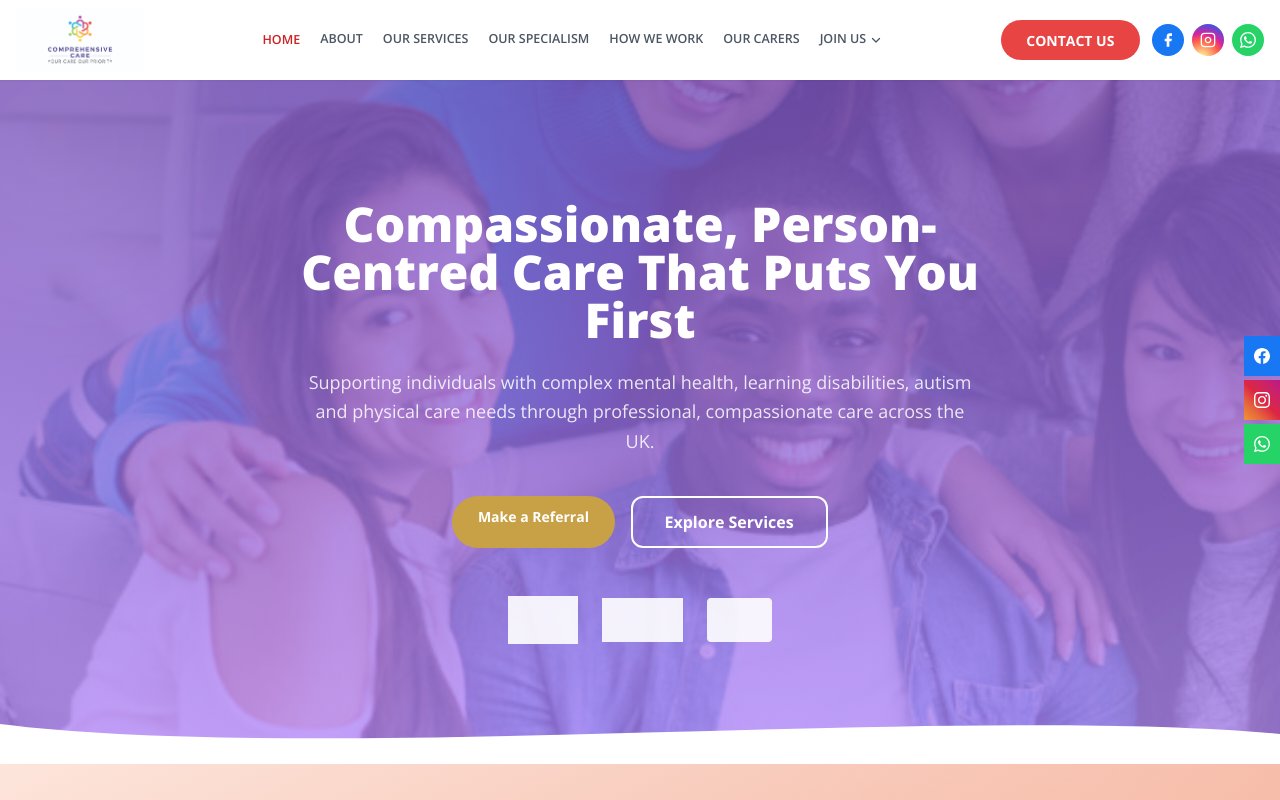
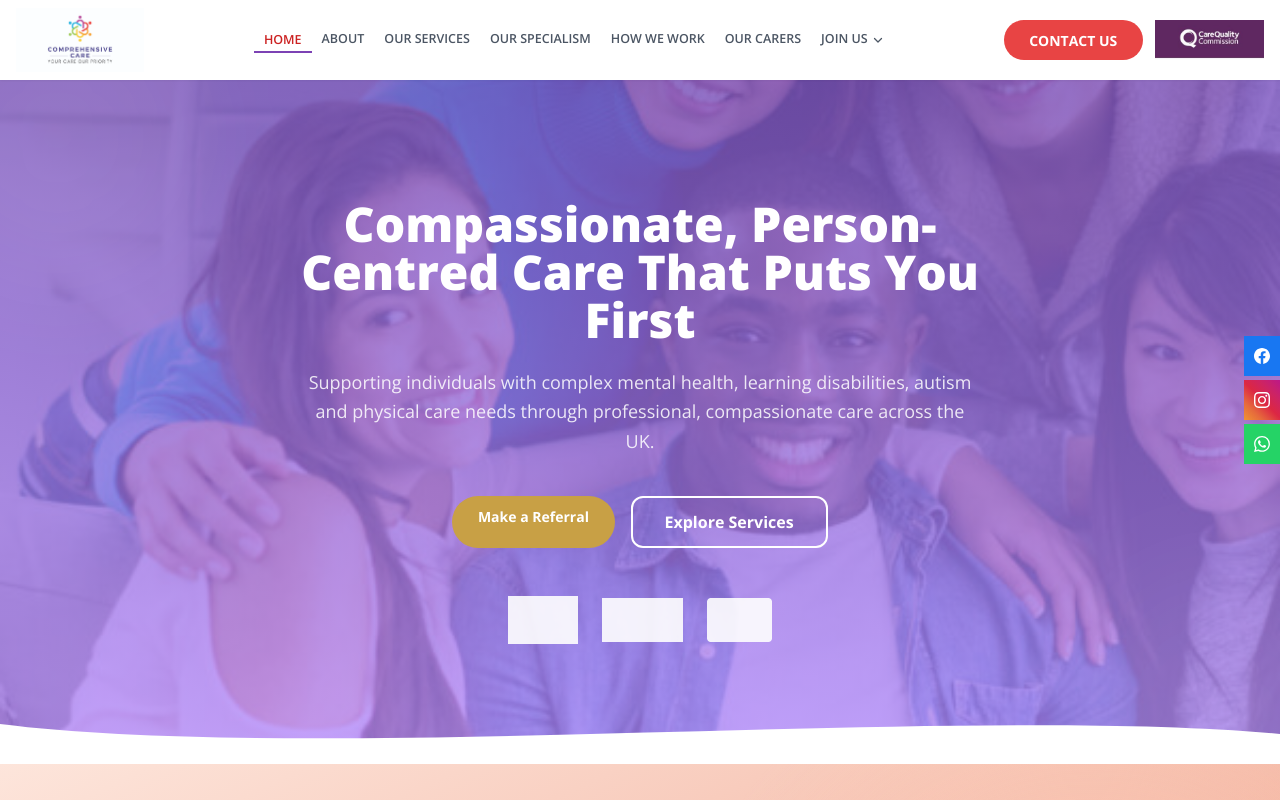
Before and after one commit to seunjoe999/healthark, a React (Vite) app in the folder website/: page / in a window 1280 px wide. Shown: the top 800 px of the page. Built offline with nearby package versions, Linux system fonts and the light colour scheme; the HTML template or start-up script is replaced by a standard one; a web font is replaced by a local one.

Commit message:
Fix purple underline CSS order; replace social icons with CQC logo in navbar

```diff
--- a/website/src/components/Navbar.tsx
+++ b/website/src/components/Navbar.tsx
@@ -122,26 +122,7 @@ export default function Navbar() {
             <Link to="/contact-us" className="hidden lg:block btn-red text-[13px] whitespace-nowrap">
               CONTACT US
             </Link>
-            <div className="hidden lg:flex items-center gap-2">
-              {/* Facebook */}
-              <a href="https://facebook.com" target="_blank" rel="noreferrer"
-                className="w-8 h-8 rounded-full flex items-center justify-center transition-opacity hover:opacity-80"
-                style={{ background: '#1877F2' }}>
-                <svg className="w-4 h-4" fill="white" viewBox="0 0 24 24"><path d="M18 2h-3a5 5 0 00-5 5v3H7v4h3v8h4v-8h3l1-4h-4V7a1 1 0 011-1h3z"/></svg>
-              </a>
-              {/* Instagram */}
-              <a href="https://instagram.com" target="_blank" rel="noreferrer"
-                className="w-8 h-8 rounded-full flex items-center justify-center transition-opacity hover:opacity-80"
-                style={{ background: 'radial-gradient(circle at 30% 107%, #fdf497 0%, #fdf497 5%, #fd5949 45%, #d6249f 60%, #285AEB 90%)' }}>
-                <svg className="w-4 h-4" fill="none" stroke="white" strokeWidth={2} viewBox="0 0 24 24"><rect x="2" y="2" width="20" height="20" rx="5" ry="5"/><path d="M16 11.37A4 4 0 1112.63 8 4 4 0 0116 11.37z"/><line x1="17.5" y1="6.5" x2="17.51" y2="6.5"/></svg>
-              </a>
-              {/* WhatsApp */}
-              <a href="https://wa.me/441616676030" target="_blank" rel="noreferrer"
-                className="w-8 h-8 rounded-full flex items-center justify-center transition-opacity hover:opacity-80"
-                style={{ background: '#25D366' }}>
-                <svg className="w-4 h-4" fill="white" viewBox="0 0 24 24"><path d="M17.472 14.382c-.297-.149-1.758-.867-2.03-.967-.273-.099-.471-.148-.67.15-.197.297-.767.966-.94 1.164-.173.199-.347.223-.644.075-.297-.15-1.255-.463-2.39-1.475-.883-.788-1.48-1.761-1.653-2.059-.173-.297-.018-.458.13-.606.134-.133.298-.347.446-.52.149-.174.198-.298.298-.497.099-.198.05-.371-.025-.52-.075-.149-.669-1.612-.916-2.207-.242-.579-.487-.5-.669-.51-.173-.008-.371-.01-.57-.01-.198 0-.52.074-.792.372-.272.297-1.04 1.016-1.04 2.479 0 1.462 1.065 2.875 1.213 3.074.149.198 2.096 3.2 5.077 4.487.709.306 1.262.489 1.694.625.712.227 1.36.195 1.871.118.571-.085 1.758-.719 2.006-1.413.248-.694.248-1.289.173-1.413-.074-.124-.272-.198-.57-.347m-5.421 7.403h-.004a9.87 9.87 0 01-5.031-1.378l-.361-.214-3.741.982.998-3.648-.235-.374a9.86 9.86 0 01-1.51-5.26c.001-5.45 4.436-9.884 9.888-9.884 2.64 0 5.122 1.03 6.988 2.898a9.825 9.825 0 012.893 6.994c-.003 5.45-4.437 9.884-9.885 9.884m8.413-18.297A11.815 11.815 0 0012.05 0C5.495 0 .16 5.335.157 11.892c0 2.096.547 4.142 1.588 5.945L.057 24l6.305-1.654a11.882 11.882 0 005.683 1.448h.005c6.554 0 11.89-5.335 11.893-11.893a11.821 11.821 0 00-3.48-8.413z"/></svg>
-              </a>
-            </div>
+            <img src="/cqc-logo.jpg" alt="CQC Rated Good" className="hidden lg:block h-10 w-auto object-contain" />
 
             {/* Mobile burger */}
             <button
--- a/website/src/index.css
+++ b/website/src/index.css
@@ -155,11 +155,6 @@ body {
 }
 
 /* ── Nav active highlight ─────────────────────────────────────────────────── */
-.nav-active {
-  color: #cc2222 !important;
-  border-bottom: 2.5px solid #7c42b4;
-  padding-bottom: 2px;
-}
 .nav-link {
   border-bottom: 2.5px solid transparent;
   transition: color 0.2s, border-color 0.2s;
@@ -167,6 +162,11 @@ body {
 .nav-link:hover:not(.nav-active) {
   color: #7c42b4;
   border-bottom-color: rgba(124, 66, 180, 0.3);
+}
+.nav-active {
+  color: #cc2222 !important;
+  border-bottom: 2.5px solid #7c42b4 !important;
+  padding-bottom: 2px;
 }
 
 /* ── Section heading underline ────────────────────────────────────────────── */
```
